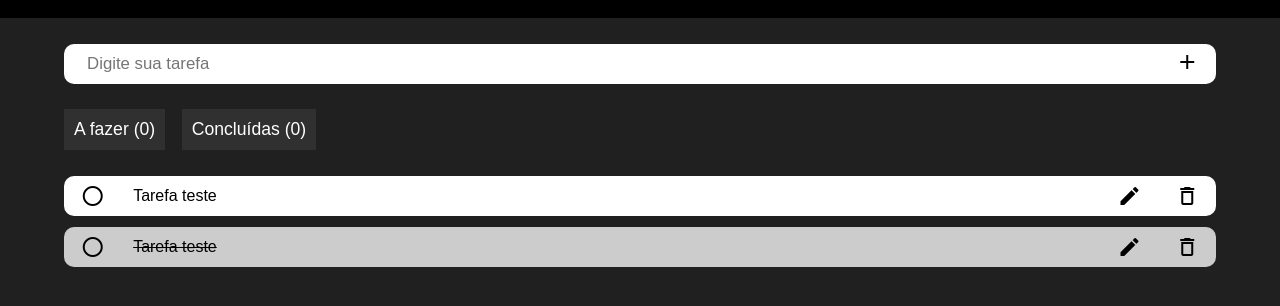
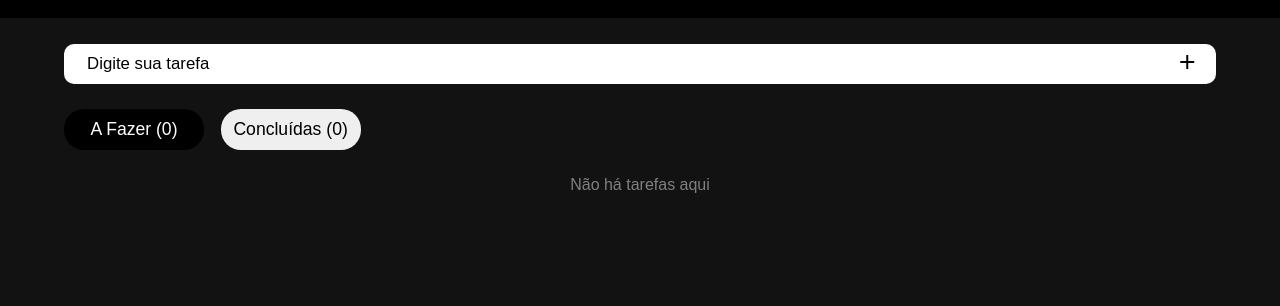
Before and after one commit to Vitorio-Desenvolvedor/App_habito_sustentabilidade, a plain HTML site: page index.html in a window 1280 px wide. Shown: the part 82-388 px from the top of the page. Drawn offline with Linux system fonts and the light colour scheme.

Commit message:
Aprimorando design e funcionalidades

```diff
--- a/index.html
+++ b/index.html
@@ -9,7 +9,7 @@
     <link rel="stylesheet" href="https://fonts.googleapis.com/icon?family=Material+Icons" />
     <link rel="stylesheet" href="styles/index.css">
 </head>
-<body>
+<body onload="btnAFazer()">
     <header>
         <h1>Gerenciador de Tarefas</h1>
     </header>
@@ -19,44 +19,10 @@
             <button onclick="funcAddTarefa()" id="btn-addtarefa"><span class="material-icons">add</span></button>
         </div>
         <div class="opcoes-tarefa">
-            <button onclick="btnAFazer()" id="btn-afazer">A fazer (0)</button>
+            <button onclick="btnAFazer()" id="btn-afazer">A Fazer (0)</button>
             <button onclick="btnConcluidas()" id="btn-concluidas">Concluídas (0)</button>
         </div>
         <div id="containerTarefas" class="container-tarefas">
-            <div class="tarefa">
-                <div class="tarefa-icon">
-                    <!-- <span class="material-icons">check_circle_outline</span> -->
-                    <span class="material-icons">radio_button_unchecked</span>
-                </div>
-                <div class="tarefa-texto">
-                    Tarefa teste
-                </div>
-                <div class="tarefa-opcoes">
-                    <div class="btn-editar">
-                        <span class="material-icons">edit</span>
-                    </div>
-                    <div class="btn-delete">
-                        <span class="material-icons">delete_outline</span>
-                    </div>
-                </div>
-            </div>
-            <div class="tarefa marcada">
-                <div class="tarefa-icon">
-                    <!-- <span class="material-icons">check_circle_outline</span> -->
-                    <span class="material-icons">radio_button_unchecked</span>
-                </div>
-                <div class="tarefa-texto">
-                    Tarefa teste
-                </div>
-                <div class="tarefa-opcoes">
-                    <div class="btn-editar">
-                        <span class="material-icons">edit</span>
-                    </div>
-                    <div class="btn-delete">
-                        <span class="material-icons">delete_outline</span>
-                    </div>
-                </div>
-            </div>
         </div>
     </div>
     <script src="index.js"></script>
--- a/index.js
+++ b/index.js
@@ -54,6 +54,19 @@ function marcarTarefa(id_tarefa){
 
 function btnAFazer(){
     containerTarefas.innerHTML = "";
+    btn_aFazer.classList.add('btn-selecionado');
+    if (btn_concluidas.classList.contains('btn-selecionado')){
+        btn_concluidas.classList.remove('btn-selecionado');
+    };
+    if (Object.keys(dicionarioAFazer).length < 1){
+        containerTarefas.innerHTML =
+        `<div class="semTarefas">
+            Não há tarefas aqui
+        </div>`;
+        btn_aFazer.innerHTML = `A Fazer (${Object.keys(dicionarioAFazer).length})`;
+        btn_concluidas.innerHTML = `Concluídas (${Object.keys(dicionarioConcluidas).length})`;
+        return;
+    }
     for (const id_tarefa in dicionarioAFazer){
         if (dicionarioAFazer.hasOwnProperty(id_tarefa)){
             tarefa =
@@ -82,6 +95,19 @@ function btnAFazer(){
 };
 function btnConcluidas(){
     containerTarefas.innerHTML = "";
+    btn_concluidas.classList.add('btn-selecionado');
+    if (btn_aFazer.classList.contains('btn-selecionado')){
+        btn_aFazer.classList.remove('btn-selecionado');
+    };
+    if (Object.keys(dicionarioConcluidas).length < 1){
+        containerTarefas.innerHTML =
+        `<div class="semTarefas">
+            Não há tarefas aqui
+        </div>`;
+        btn_aFazer.innerHTML = `A Fazer (${Object.keys(dicionarioAFazer).length})`;
+        btn_concluidas.innerHTML = `Concluídas (${Object.keys(dicionarioConcluidas).length})`;
+        return;
+    }
     for (const id_tarefa in dicionarioConcluidas){
         if (dicionarioConcluidas.hasOwnProperty(id_tarefa)){
             tarefa =
--- a/styles/index.scss
+++ b/styles/index.scss
@@ -8,8 +8,11 @@ body{
     margin: 0;
     font-family: Arial, Helvetica, sans-serif;
     /* height: 100%; */
-    background: #202020;
+    background: #121212;
     // border: 1px solid red;
+}
+input::placeholder {
+    color: black; /* Cor do placeholder */
 }
 h1{
     padding: 0;
@@ -65,17 +68,27 @@ header{
     // border: 1px solid purple;
     margin-bottom: 2%;
     button{
+        // background: white;
         border: none;
+        width: 140px;
         display: inline-block;
         cursor: pointer;
         margin-right: 1%;
         text-align: center;
         height: 10%;
-        color: white;
+        // color: white;
+        border-radius: 20px;
         font-size: 1.1rem;
         padding: 10px;
-        background: #303030;
+        &:hover{
+            background: #080808;
+            color: white;
+        }
     }
+}
+.btn-selecionado{
+    background: black;
+    color: white;
 }
 .container-tarefas{
     // border: 1px solid hotpink;
@@ -137,3 +150,9 @@ header{
         text-decoration: line-through;
     }
 }
+.semTarefas{
+    color: #808080;
+    display: flex;
+    align-items: center;
+    justify-content: center;
+}
```
Also changed, not shown: styles/index.css, 1 other file.
